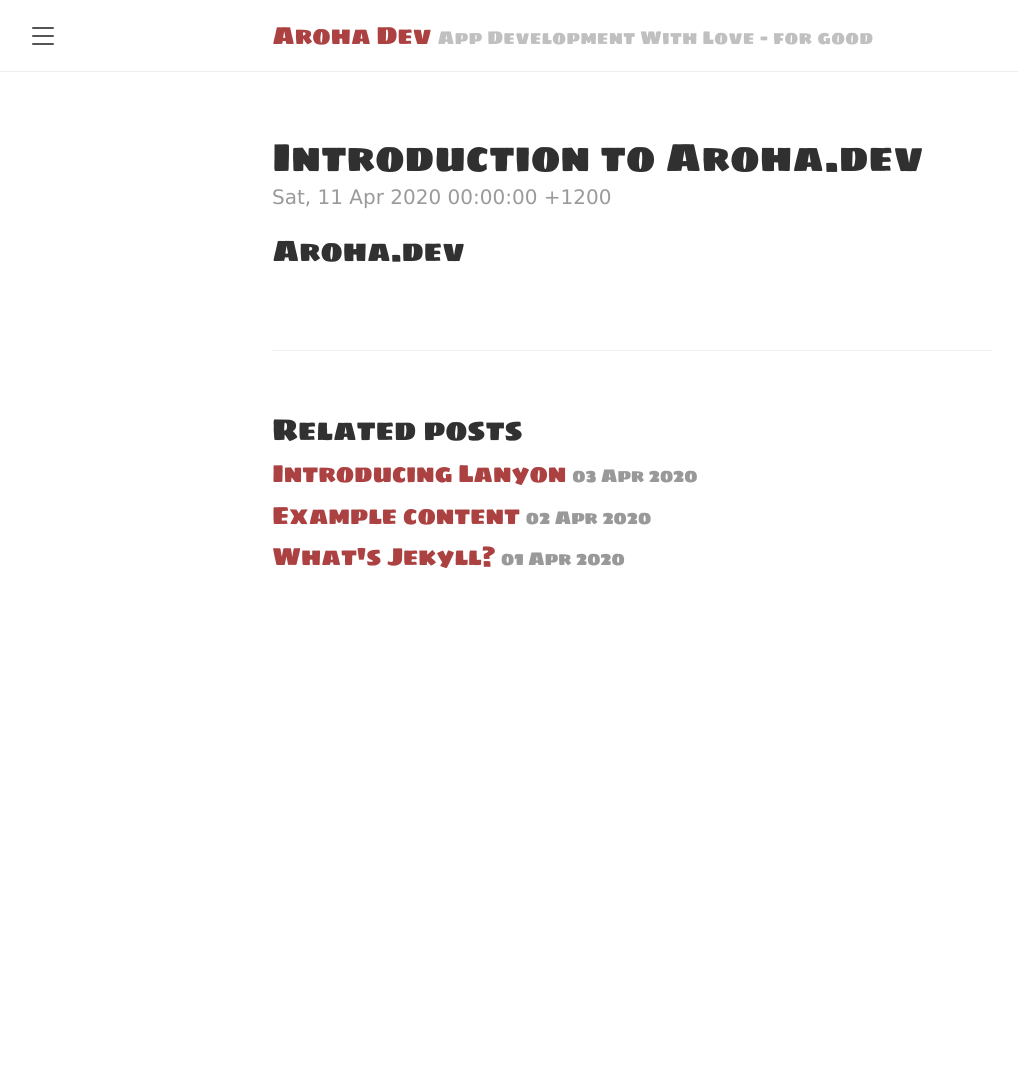
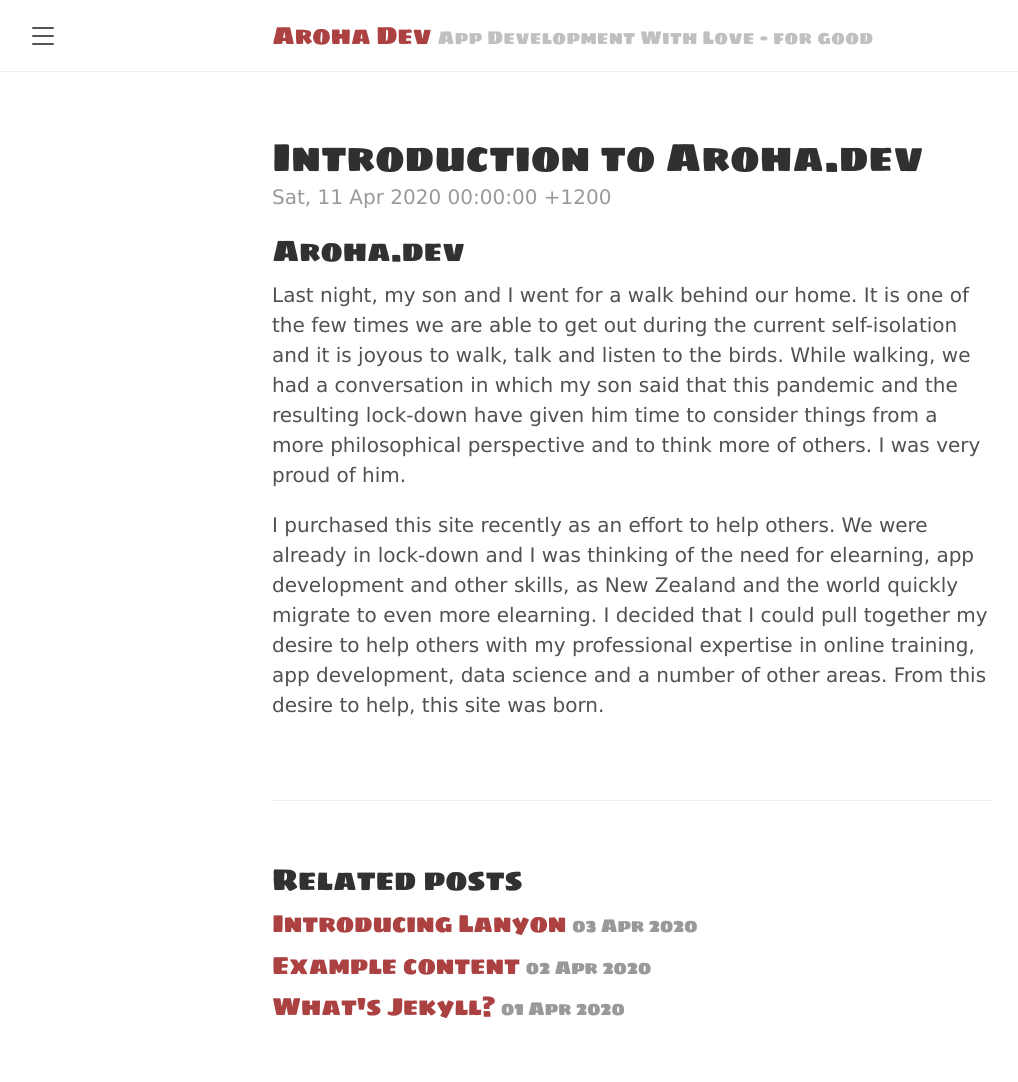
Before and after one commit to tracyjordan/tracyjordan.github.io, a Jekyll site: the page built from _posts/2020-04-11-introduction.md, in a window 1280 px wide. Shown: the whole page, without its empty margins (8-1026 px from the left). Built offline with Jekyll 4.4.1, drawn with Linux system fonts in a browser that asks for light colours; before the commit the page ends 900 px from its top, so only the background shows below that.

Commit message:
Update 2020-04-11-introduction.md

```diff
--- a/_posts/2020-04-11-introduction.md
+++ b/_posts/2020-04-11-introduction.md
@@ -4,3 +4,7 @@ title: Introduction to Aroha.dev
 ---
 
 ## Aroha.dev
+
+Last night, my son and I went for a walk behind our home. It is one of the few times we are able to get out during the current self-isolation and it is joyous to walk, talk and listen to the birds. While walking, we had a conversation in which my son said that this pandemic and the resulting lock-down have given him time to consider things from a more philosophical perspective and to think more of others. I was very proud of him.
+
+I purchased this site recently as an effort to help others. We were already in lock-down and I was thinking of the need for elearning, app development and other skills, as New Zealand and the world quickly migrate to even more elearning. I decided that I could pull together my desire to help others with my professional expertise in online training, app development, data science and a number of other areas. From this desire to help, this site was born.
```
